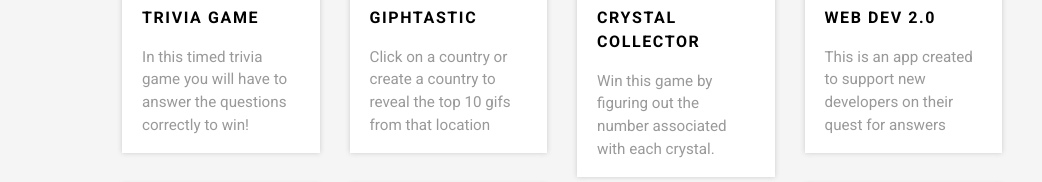
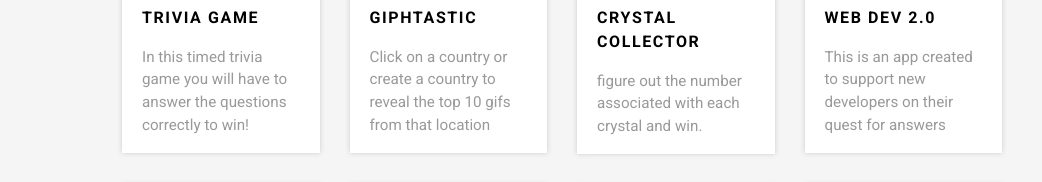
Before and after one commit to klhelker/Portfolio, a plain HTML site: page index.html in a window 1280 px wide. Shown: the part 264-446 px from the top of the page, 238-1280 px from the left. Drawn offline with Linux system fonts and the light colour scheme.

Commit message:
fixes to style

```diff
--- a/index.html
+++ b/index.html
@@ -88,7 +88,7 @@
                 <div class="box-masonry-text">
                   <h4> <a href="https://klhelker.github.io/unit-4-game/">CRYSTAL COLLECTOR</a></h4>
                   <div class="box-masonry-desription">
-                    <p>Win this game by figuring out the number associated with each crystal.</p>
+                    <p>figure out the number associated with each crystal and win.</p>
                   </div>
                 </div>
               </div>
```
